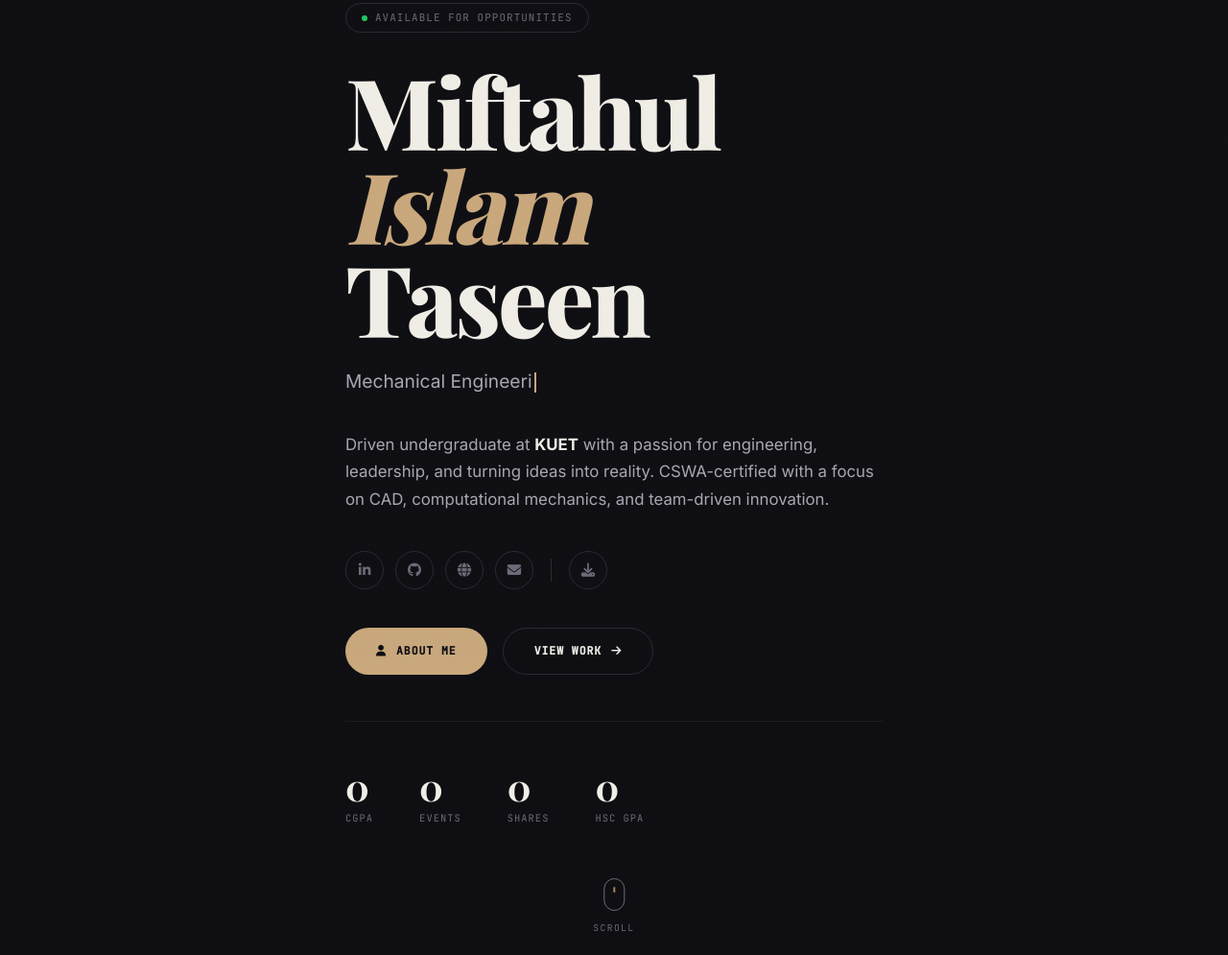
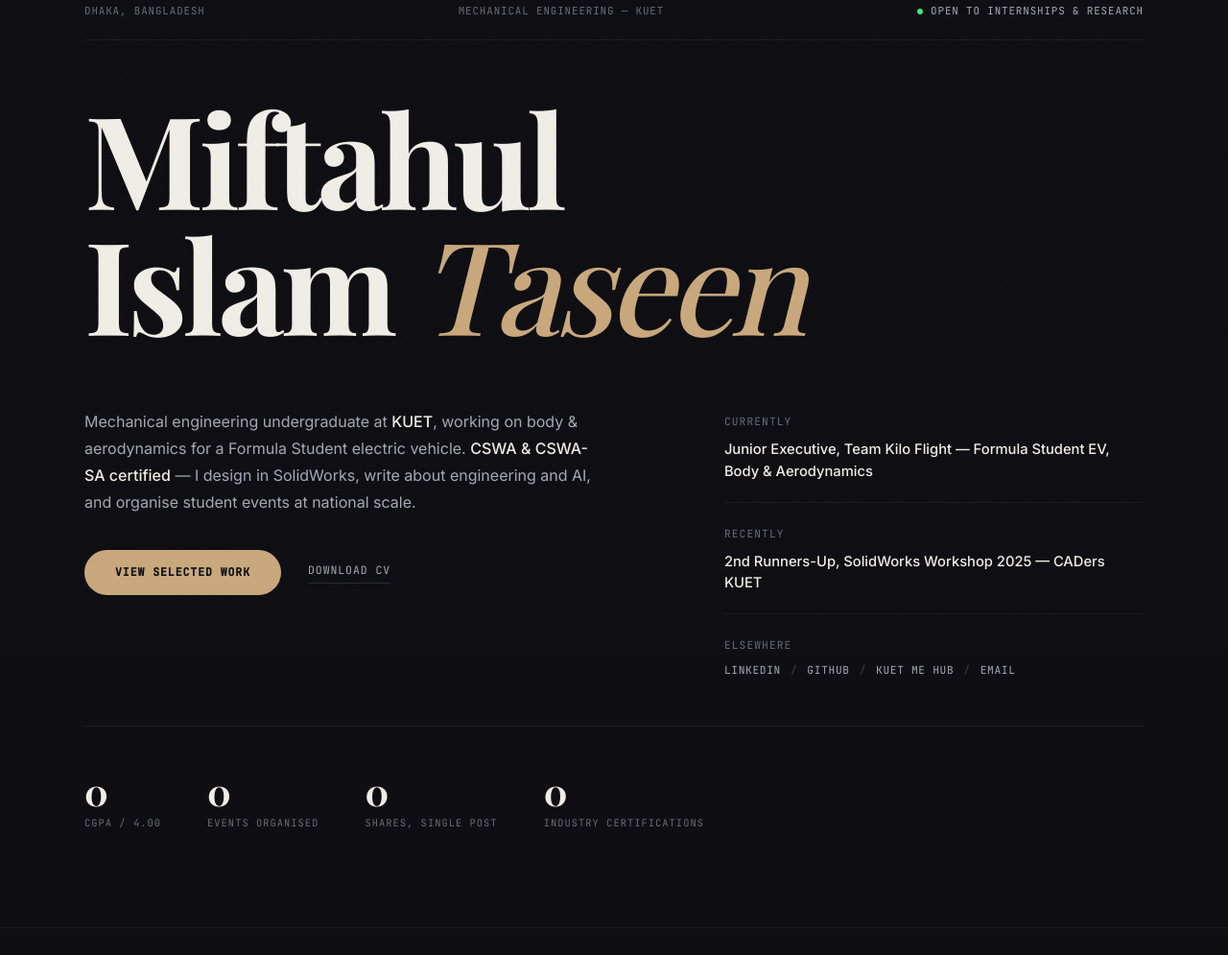
Before and after one commit to miftah118/Portfolio, a plain HTML site: page index.html in a window 1280 px wide. Shown: the part 117-1112 px from the top of the page at 96% size. Drawn offline with nearby package versions, Linux system fonts and the light colour scheme; a web font is replaced by a local one.

Commit message:
Refine hero to a professional editorial layout
- Replace typing-cursor effect with a confident static intro
- Replace pulse badge with a quiet meta row (location / dept / status)
- Replace icon-circle socials with editorial text links in an aside
- Add Currently / Recently / Elsewhere aside blocks
- Remove scroll-mouse indicator, sharpen copy to be specific
- Progressive enhancement: hidden states gated behind has-anim class
  so content is never trapped invisible if a CDN fails
- Preloader failsafe timer for throttled tabs

Co-Authored-By: Claude Opus 4.6 <noreply@anthropic.com>

```diff
--- a/index.html
+++ b/index.html
@@ -77,76 +77,76 @@
         <div class="container">
             <div class="hero-content">
 
-                <!-- Badge -->
-                <div class="hero-fade" style="opacity:0; transform:translateY(20px)">
-                    <div class="hero-badge">
-                        <div class="pulse"></div>
-                        <span>Available for Opportunities</span>
+                <!-- Meta row -->
+                <div class="hero-meta hero-fade">
+                    <span>Dhaka, Bangladesh</span>
+                    <span>Mechanical Engineering &mdash; KUET</span>
+                    <span class="status"><span class="status-dot"></span>Open to internships &amp; research</span>
+                </div>
+
+                <!-- Name reveal -->
+                <h1 class="hero-name">
+                    <span class="text-reveal"><span class="reveal-inner">Miftahul</span></span>
+                    <span class="text-reveal"><span class="reveal-inner">Islam <em>Taseen</em></span></span>
+                </h1>
+
+                <!-- Intro + aside -->
+                <div class="hero-row">
+                    <div class="hero-intro hero-fade">
+                        <p>
+                            Mechanical engineering undergraduate at <strong>KUET</strong>, working on body &amp; aerodynamics for a Formula Student electric vehicle. <strong>CSWA &amp; CSWA-SA certified</strong> &mdash; I design in SolidWorks, write about engineering and AI, and organise student events at national scale.
+                        </p>
+                        <div class="hero-actions">
+                            <a href="portfolio.html" class="hero-cta">View selected work</a>
+                            <a href="Miftahul_Islam_Taseen_CV.pdf" download class="hero-link-plain">Download CV</a>
+                        </div>
+                    </div>
+
+                    <div class="hero-aside hero-fade">
+                        <div class="hero-aside-block">
+                            <span class="label-muted">Currently</span>
+                            <p>Junior Executive, Team Kilo Flight &mdash; Formula Student EV, Body &amp; Aerodynamics</p>
+                        </div>
+                        <div class="hero-aside-block">
+                            <span class="label-muted">Recently</span>
+                            <p>2nd Runners-Up, SolidWorks Workshop 2025 &mdash; CADers KUET</p>
+                        </div>
+                        <div class="hero-aside-block">
+                            <span class="label-muted">Elsewhere</span>
+                            <div class="hero-aside-links">
+                                <a href="https://www.linkedin.com/in/miftahul-taseen/" target="_blank">LinkedIn</a>
+                                <span class="slash">/</span>
+                                <a href="https://github.com/miftah118" target="_blank">GitHub</a>
+                                <span class="slash">/</span>
+                                <a href="https://kuet-me-spark.vercel.app" target="_blank">KUET ME Hub</a>
+                                <span class="slash">/</span>
+                                <a href="mailto:miftahultaseen@gmail.com">Email</a>
+                            </div>
+                        </div>
                     </div>
                 </div>
 
-                <!-- Name reveal -->
-                <h1 class="heading-xl mb-24">
-                    <span class="text-reveal"><span class="reveal-inner">Miftahul</span></span>
-                    <span class="text-reveal"><span class="reveal-inner accent-text italic">Islam</span></span>
-                    <span class="text-reveal"><span class="reveal-inner">Taseen</span></span>
-                </h1>
-
-                <!-- Typing effect -->
-                <div class="hero-fade typed-wrap mb-32" style="opacity:0; transform:translateY(20px)">
-                    <span id="typed-text" data-words="Mechanical Engineering Student|CSWA & CSWA-SA Certified|Junior Executive — Team Kilo Flight|Research Executive — Bytepress|Content Creator & Designer"></span><span class="typed-cursor"></span>
-                </div>
-
-                <!-- Description -->
-                <div class="hero-fade" style="opacity:0; transform:translateY(20px)">
-                    <p class="body-lg" style="max-width:560px">
-                        Driven undergraduate at <strong style="color:var(--text)">KUET</strong> with a passion for engineering, leadership, and turning ideas into reality. CSWA-certified with a focus on CAD, computational mechanics, and team-driven innovation.
-                    </p>
-                </div>
-
-                <!-- Social links -->
-                <div class="hero-fade hero-social" style="opacity:0; transform:translateY(20px)">
-                    <a href="https://www.linkedin.com/in/miftahul-taseen/" target="_blank" title="LinkedIn"><i class="fab fa-linkedin-in"></i></a>
-                    <a href="https://github.com/miftah118" target="_blank" title="GitHub"><i class="fab fa-github"></i></a>
-                    <a href="https://kuet-me-spark.vercel.app" target="_blank" title="KUET ME Hub"><i class="fas fa-globe"></i></a>
-                    <a href="mailto:miftahultaseen@gmail.com" title="Email"><i class="fas fa-envelope"></i></a>
-                    <div class="divider-v"></div>
-                    <a href="Miftahul_Islam_Taseen_CV.pdf" download title="Download CV"><i class="fas fa-download"></i></a>
-                </div>
-
-                <!-- CTAs -->
-                <div class="hero-fade flex flex-wrap gap-16 mt-40" style="opacity:0; transform:translateY(20px)">
-                    <a href="about.html" class="hero-cta"><i class="fas fa-user"></i> About Me</a>
-                    <a href="portfolio.html" class="hero-cta-outline">View Work <i class="fas fa-arrow-right"></i></a>
-                </div>
-
                 <!-- Stats bar -->
-                <div class="hero-fade hero-stats" style="opacity:0; transform:translateY(20px)">
+                <div class="hero-fade hero-stats">
                     <div class="hero-stat">
                         <div class="stat-number" data-count="3.34" data-decimals="2">0</div>
-                        <div class="stat-label">CGPA</div>
+                        <div class="stat-label">CGPA / 4.00</div>
                     </div>
                     <div class="hero-stat">
                         <div class="stat-number" data-count="10" data-suffix="+" data-decimals="0">0</div>
-                        <div class="stat-label">Events</div>
+                        <div class="stat-label">Events organised</div>
                     </div>
                     <div class="hero-stat">
                         <div class="stat-number" data-count="1700" data-suffix="+" data-decimals="0">0</div>
-                        <div class="stat-label">Shares</div>
+                        <div class="stat-label">Shares, single post</div>
                     </div>
                     <div class="hero-stat">
-                        <div class="stat-number" data-count="5.00" data-decimals="2">0</div>
-                        <div class="stat-label">HSC GPA</div>
+                        <div class="stat-number" data-count="2" data-decimals="0">0</div>
+                        <div class="stat-label">Industry certifications</div>
                     </div>
                 </div>
 
             </div>
-        </div>
-
-        <!-- Scroll indicator -->
-        <div class="scroll-indicator hero-fade" style="opacity:0">
-            <div class="mouse"></div>
-            <span>Scroll</span>
         </div>
     </section>
 
--- a/shared.js
+++ b/shared.js
@@ -6,12 +6,24 @@
 (function () {
   'use strict';
 
+  /* ═══ PROGRESSIVE ENHANCEMENT GATE ═══
+     Hidden initial states (reveals, hero entrance) only apply when
+     GSAP is confirmed present — if a CDN fails, content stays visible. */
+  if (typeof gsap === 'undefined' || typeof ScrollTrigger === 'undefined') {
+    var pre = document.getElementById('preloader');
+    if (pre) pre.remove();
+    return;
+  }
+
+  document.documentElement.classList.add('has-anim');
+
   /* ═══ REGISTER GSAP PLUGINS ═══ */
   gsap.registerPlugin(ScrollTrigger);
 
   /* ═══ PRELOADER ═══ */
   const preloader = document.getElementById('preloader');
   const hasVisited = sessionStorage.getItem('preloaderDone');
+  var pageInitialized = false;
 
   function runPreloader() {
     if (!preloader) { initPage(); return; }
@@ -22,12 +34,24 @@
       return;
     }
 
+    /* Failsafe — never trap the page behind the preloader
+       (throttled tabs, paused rAF, etc.) */
+    var failsafe = setTimeout(function () {
+      var p = document.getElementById('preloader');
+      if (p) {
+        sessionStorage.setItem('preloaderDone', '1');
+        p.remove();
+        initPage();
+      }
+    }, 4000);
+
     const chars = preloader.querySelectorAll('.char');
     const line = preloader.querySelector('.preloader-line');
     const sub = preloader.querySelector('.preloader-sub');
 
     const tl = gsap.timeline({
       onComplete: function () {
+        clearTimeout(failsafe);
         sessionStorage.setItem('preloaderDone', '1');
         gsap.to(preloader, {
           yPercent: -100,
@@ -66,6 +90,8 @@
 
   /* ═══ PAGE INITIALIZATION ═══ */
   function initPage() {
+    if (pageInitialized) return;
+    pageInitialized = true;
     initLenis();
     initCursor();
     initNavbar();
@@ -74,7 +100,6 @@
     initScrollReveals();
     initCounters();
     initMagneticHover();
-    initTypingEffect();
     initHorizontalScroll();
     initFilterTabs();
     initSkillBars();
@@ -408,47 +433,6 @@
   }
 
 
-  /* ═══ TYPING EFFECT ═══ */
-  function initTypingEffect() {
-    var typedEl = document.getElementById('typed-text');
-    if (!typedEl) return;
-
-    var words = (typedEl.getAttribute('data-words') || '').split('|').filter(Boolean);
-    if (!words.length) return;
-
-    var wordIndex = 0;
-    var charIndex = 0;
-    var isDeleting = false;
-    var typeSpeed = 80;
-
-    function type() {
-      var current = words[wordIndex];
-      if (isDeleting) {
-        typedEl.textContent = current.substring(0, charIndex - 1);
-        charIndex--;
-        typeSpeed = 40;
-      } else {
-        typedEl.textContent = current.substring(0, charIndex + 1);
-        charIndex++;
-        typeSpeed = 80;
-      }
-
-      if (!isDeleting && charIndex === current.length) {
-        typeSpeed = 2000;
-        isDeleting = true;
-      } else if (isDeleting && charIndex === 0) {
-        isDeleting = false;
-        wordIndex = (wordIndex + 1) % words.length;
-        typeSpeed = 400;
-      }
-
-      setTimeout(type, typeSpeed);
-    }
-
-    setTimeout(type, 1000);
-  }
-
-
   /* ═══ HORIZONTAL SCROLL SECTION ═══ */
   function initHorizontalScroll() {
     var section = document.querySelector('.horizontal-scroll');
--- a/style.css
+++ b/style.css
@@ -474,8 +474,154 @@ h1, h2, h3, h4, .font-display {
   display: flex;
   align-items: center;
   position: relative;
-  padding: clamp(120px, 15vh, 180px) 0 var(--section-pad);
+  padding: clamp(120px, 15vh, 180px) 0 clamp(60px, 8vw, 100px);
   overflow: hidden;
+}
+
+/* Meta row above the name */
+.hero-meta {
+  display: flex;
+  align-items: baseline;
+  justify-content: space-between;
+  gap: 16px;
+  flex-wrap: wrap;
+  padding-bottom: 20px;
+  margin-bottom: clamp(32px, 5vw, 56px);
+  border-bottom: 1px solid var(--border);
+  font-family: var(--font-mono);
+  font-size: 0.68rem;
+  letter-spacing: 0.08em;
+  text-transform: uppercase;
+  color: var(--text-muted);
+}
+
+.hero-meta .status {
+  display: inline-flex;
+  align-items: center;
+  gap: 8px;
+  color: var(--text-secondary);
+}
+
+.hero-meta .status-dot {
+  width: 6px; height: 6px;
+  border-radius: 50%;
+  background: #4ade80;
+  flex-shrink: 0;
+}
+
+/* Oversized editorial name */
+.hero-name {
+  font-family: var(--font-display);
+  font-weight: 700;
+  font-size: clamp(3.2rem, 10.5vw, 8.5rem);
+  line-height: 0.98;
+  letter-spacing: -0.035em;
+  margin-bottom: clamp(36px, 5vw, 64px);
+}
+
+.hero-name em {
+  font-style: italic;
+  font-weight: 500;
+  color: var(--accent);
+}
+
+/* Intro + aside two-column row */
+.hero-row {
+  display: grid;
+  grid-template-columns: 1.35fr 1fr;
+  gap: clamp(32px, 6vw, 96px);
+  align-items: start;
+}
+
+.hero-intro p {
+  font-size: clamp(1rem, 1.25vw, 1.18rem);
+  line-height: 1.75;
+  color: var(--text-secondary);
+  max-width: 540px;
+}
+
+.hero-intro strong {
+  color: var(--text);
+  font-weight: 500;
+}
+
+.hero-actions {
+  display: flex;
+  align-items: center;
+  gap: 28px;
+  flex-wrap: wrap;
+  margin-top: 36px;
+}
+
+.hero-link-plain {
+  font-family: var(--font-mono);
+  font-size: 0.72rem;
+  letter-spacing: 0.08em;
+  text-transform: uppercase;
+  color: var(--text-secondary);
+  border-bottom: 1px solid var(--border-solid);
+  padding-bottom: 3px;
+  transition: color 0.3s, border-color 0.3s;
+}
+
+.hero-link-plain:hover {
+  color: var(--accent);
+  border-color: var(--accent);
+}
+
+/* Right-hand aside facts */
+.hero-aside {
+  display: flex;
+  flex-direction: column;
+  gap: 24px;
+  padding-top: 6px;
+}
+
+.hero-aside-block {
+  padding-bottom: 20px;
+  border-bottom: 1px solid var(--border);
+}
+
+.hero-aside-block:last-child {
+  border-bottom: none;
+  padding-bottom: 0;
+}
+
+.hero-aside-block .label-muted {
+  display: block;
+  margin-bottom: 8px;
+}
+
+.hero-aside-block p {
+  font-size: 0.92rem;
+  line-height: 1.55;
+  color: var(--text);
+  font-weight: 450;
+}
+
+.hero-aside-links {
+  display: flex;
+  align-items: center;
+  gap: 10px;
+  flex-wrap: wrap;
+  font-family: var(--font-mono);
+  font-size: 0.7rem;
+  letter-spacing: 0.06em;
+  text-transform: uppercase;
+}
+
+.hero-aside-links a {
+  color: var(--text-secondary);
+  transition: color 0.3s;
+}
+
+.hero-aside-links a:hover {
+  color: var(--accent);
+}
+
+.hero-aside-links .slash {
+  color: var(--text-muted);
+  opacity: 0.5;
 }
 
 .hero-content {
@@ -522,7 +668,7 @@ h1, h2, h3, h4, .font-display {
   color: var(--text-muted);
 }
 
-/* Text reveal mask */
+/* Text reveal mask — hidden state only when GSAP is confirmed loaded */
 .text-reveal {
   overflow: hidden;
   display: block;
@@ -530,30 +676,16 @@ h1, h2, h3, h4, .font-display {
 
 .text-reveal .reveal-inner {
   display: block;
+}
+
+html.has-anim .text-reveal .reveal-inner {
   transform: translateY(110%);
 }
 
-/* Typing effect */
-.typed-wrap {
-  font-family: var(--font-body);
-  font-size: clamp(1rem, 1.5vw, 1.3rem);
-  color: var(--text-secondary);
-  font-weight: 400;
-  min-height: 1.8em;
-}
-
-.typed-cursor {
-  display: inline-block;
-  width: 2px;
-  height: 1.1em;
-  background: var(--accent);
-  margin-left: 2px;
-  vertical-align: text-bottom;
-  animation: blink 0.8s step-end infinite;
-}
-
-@keyframes blink {
-  50% { opacity: 0; }
+/* Hero entrance elements — hidden only when animations can run */
+html.has-anim .hero-fade {
+  opacity: 0;
+  transform: translateY(20px);
 }
 
 /* Hero stats bar */
@@ -663,51 +795,6 @@ h1, h2, h3, h4, .font-display {
   transform: translateY(-2px);
 }
 
-/* Hero scroll indicator */
-.scroll-indicator {
-  position: absolute;
-  bottom: 40px;
-  left: 50%;
-  transform: translateX(-50%);
-  display: flex;
-  flex-direction: column;
-  align-items: center;
-  gap: 10px;
-  z-index: 2;
-}
-
-.scroll-indicator .mouse {
-  width: 22px; height: 34px;
-  border: 1.5px solid var(--text-muted);
-  border-radius: 12px;
-  position: relative;
-}
-
-.scroll-indicator .mouse::after {
-  content: '';
-  position: absolute;
-  top: 6px; left: 50%;
-  width: 2px; height: 6px;
-  background: var(--accent);
-  border-radius: 2px;
-  transform: translateX(-50%);
-  animation: scroll-wheel 1.8s ease-in-out infinite;
-}
-
-@keyframes scroll-wheel {
-  0%   { opacity: 1; transform: translateX(-50%) translateY(0); }
-  100% { opacity: 0; transform: translateX(-50%) translateY(10px); }
-}
-
-.scroll-indicator span {
-  font-family: var(--font-mono);
-  font-size: 0.6rem;
-  letter-spacing: 0.15em;
-  text-transform: uppercase;
-  color: var(--text-muted);
-}
-
-
 /* ═══ SECTIONS ═══ */
 section {
   position: relative;
@@ -738,17 +825,18 @@ section {
   margin: 16px 0;
 }
 
-/* Reveal animations (GSAP applies these) */
-.reveal-up {
+/* Reveal animations — hidden states gated so content is never
+   trapped invisible if a CDN fails to load */
+html.has-anim .reveal-up {
   opacity: 0;
   transform: translateY(40px);
 }
 
-.reveal-fade {
+html.has-anim .reveal-fade {
   opacity: 0;
 }
 
-.stagger-item {
+html.has-anim .stagger-item {
   opacity: 0;
   transform: translateY(30px);
 }
@@ -1600,9 +1688,15 @@ section {
   .contact-grid { grid-template-columns: 1fr; }
 }
 
+@media (max-width: 900px) {
+  .hero-row { grid-template-columns: 1fr; gap: 40px; }
+  .hero-aside { flex-direction: column; }
+}
+
 @media (max-width: 768px) {
   .navbar-links { display: none; }
   .menu-toggle { display: flex; }
+  .hero-meta { flex-direction: column; gap: 8px; }
 
   .grid-2 { grid-template-columns: 1fr; }
   .grid-3 { grid-template-columns: 1fr; }
@@ -1655,10 +1749,12 @@ section {
   }
 
   .marquee-track { animation: none; }
-  .reveal-up, .reveal-fade, .stagger-item {
+  html.has-anim .reveal-up,
+  html.has-anim .reveal-fade,
+  html.has-anim .stagger-item,
+  html.has-anim .hero-fade {
     opacity: 1;
     transform: none;
   }
-  .text-reveal .reveal-inner { transform: none; }
-  .scroll-indicator .mouse::after { animation: none; }
-}
+  html.has-anim .text-reveal .reveal-inner { transform: none; }
+}
```
